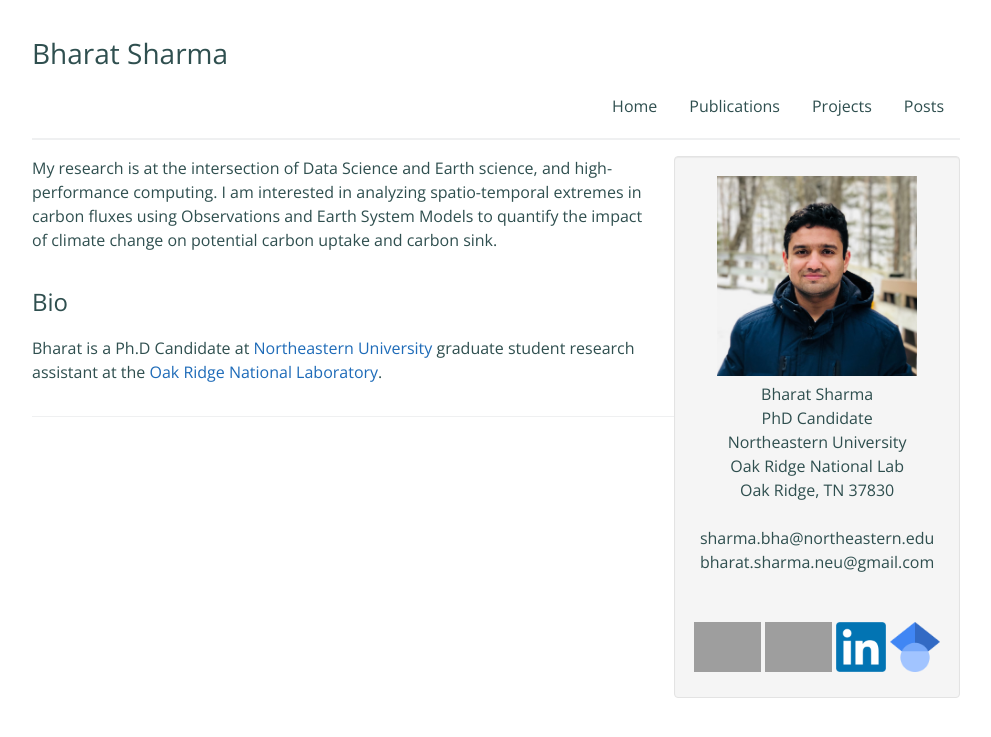
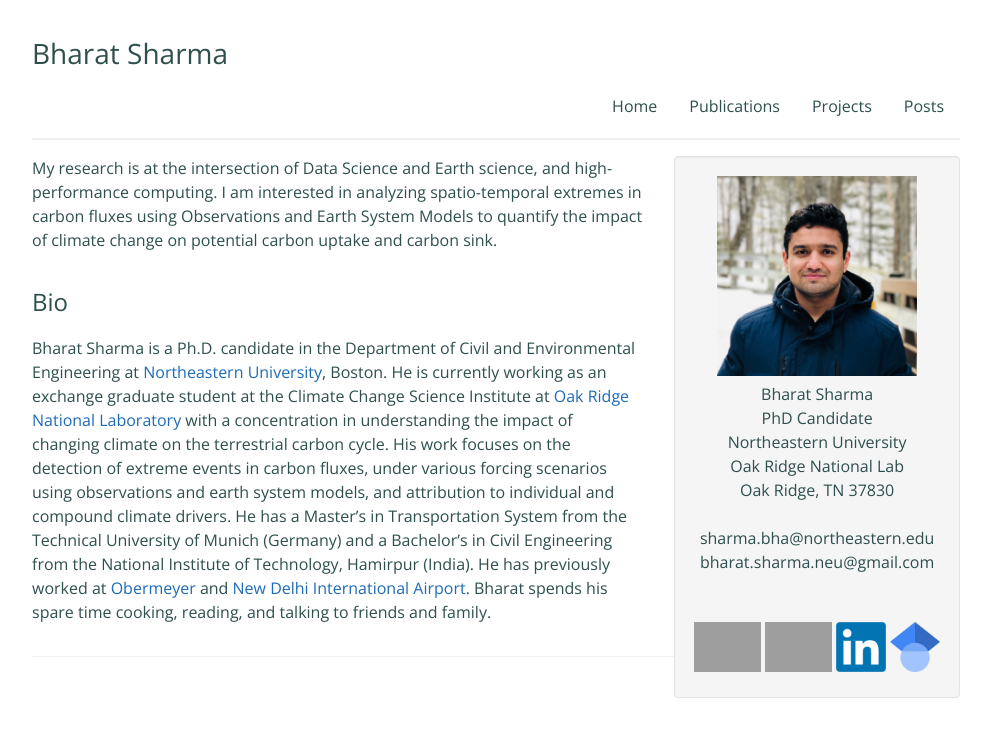
Before and after one commit to sharmapritika/sharmapritika.github.io, a Jekyll site: the page built from index.md, in a window 1280 px wide, cut to the strip 0-737 px from the top of the page. Shown: the whole strip, without its empty margins (144-1135 px from the left). Built offline with Jekyll 4.4.1, drawn with Linux system fonts in a browser that asks for light colours; grey boxes are pictures that could not be loaded.

Commit message:
Bio Updated

```diff
--- a/index.md
+++ b/index.md
@@ -12,4 +12,4 @@ My research is at the intersection of Data Science and Earth science, and high-p
 
 ## Bio
 
-Bharat is a Ph.D Candidate at [Northeastern University](https://www.northeastern.edu/) graduate student research assistant at the [Oak Ridge National Laboratory](https://www.ornl.gov/).
+Bharat Sharma is a Ph.D. candidate in the Department of Civil and Environmental Engineering at [Northeastern University](https://www.northeastern.edu/), Boston. He is currently working as an exchange graduate student at the Climate Change Science Institute at [Oak Ridge National Laboratory](https://www.ornl.gov/) with a concentration in understanding the impact of changing climate on the terrestrial carbon cycle. His work focuses on the detection of extreme events in carbon fluxes, under various forcing scenarios using observations and earth system models, and attribution to individual and compound climate drivers. He has a Master’s in Transportation System from the Technical University of Munich (Germany) and a Bachelor’s in Civil Engineering from the National Institute of Technology, Hamirpur (India). He has previously worked at [Obermeyer](https://www.obermeyer-group.com/) and [New Delhi International Airport](https://www.newdelhiairport.in/). Bharat spends his spare time cooking, reading, and talking to friends and family.
```
Also changed, not shown: 1 other file.
